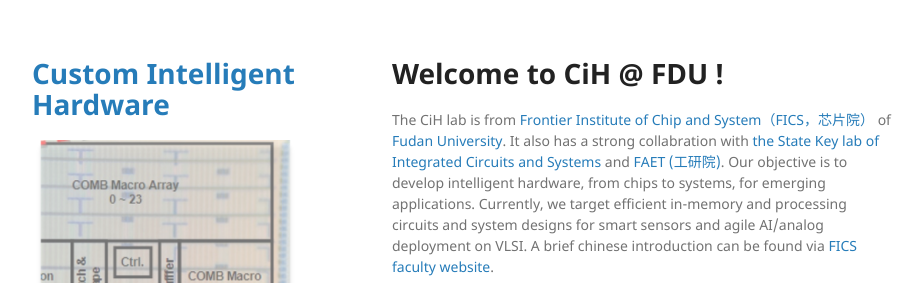
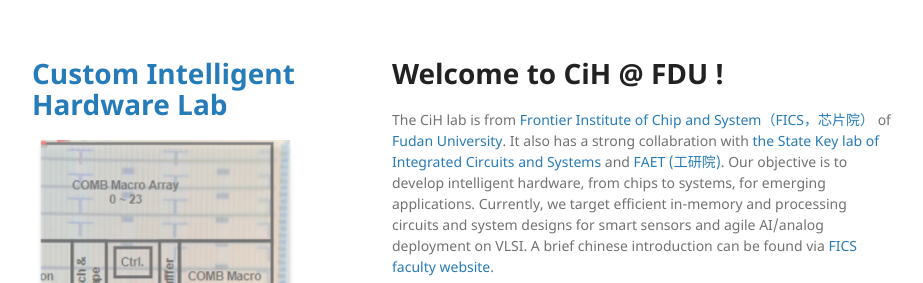
Before and after one commit to cihlab/cihlab.github.io, a Jekyll site: the page built from index.md, in a window 1280 px wide. Shown: the top 283 px of the page, without its empty margins (178-1101 px from the left). Built offline with Jekyll 4.4.1, drawn with Linux system fonts in a browser that asks for light colours; our own code applies the rules of GitHub Pages for plain Markdown files.

Commit message:
Update _config.yml

```diff
--- a/_config.yml
+++ b/_config.yml
@@ -1,4 +1,4 @@
-title: Custom Intelligent Hardware
+title: Custom Intelligent Hardware Lab
 logo: /assets/img/02-chip-gallery.png
 description: Chixiao Chen, Ph.D <br />Ass. Prof in Fudan University, PR China <br />Contact me by cxchen@fudan.edu.cn
 show_downloads: false
```
